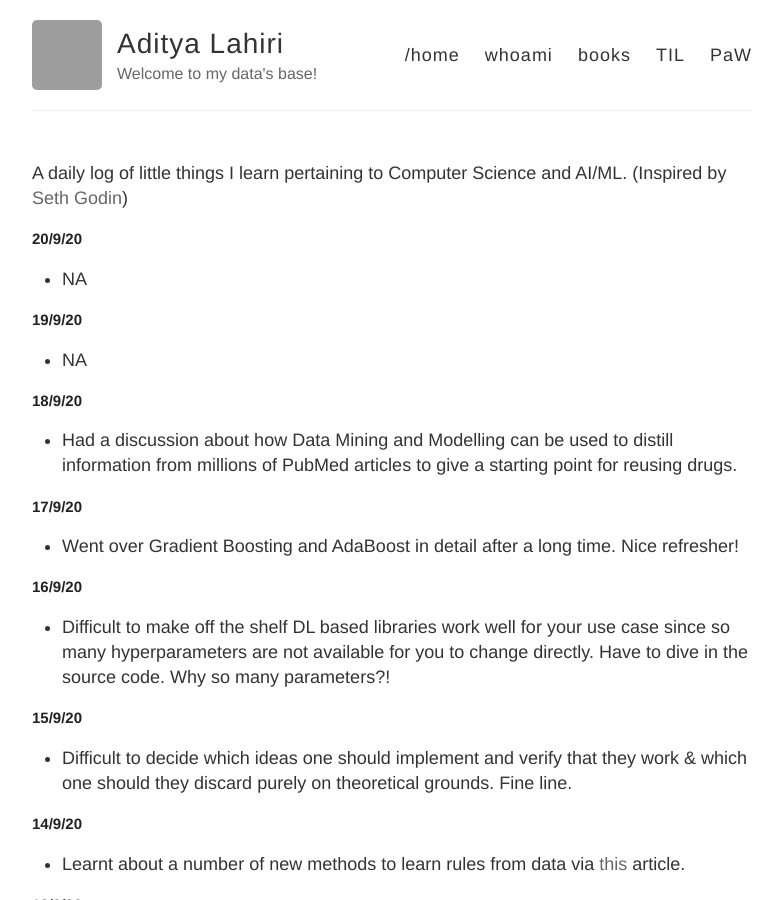
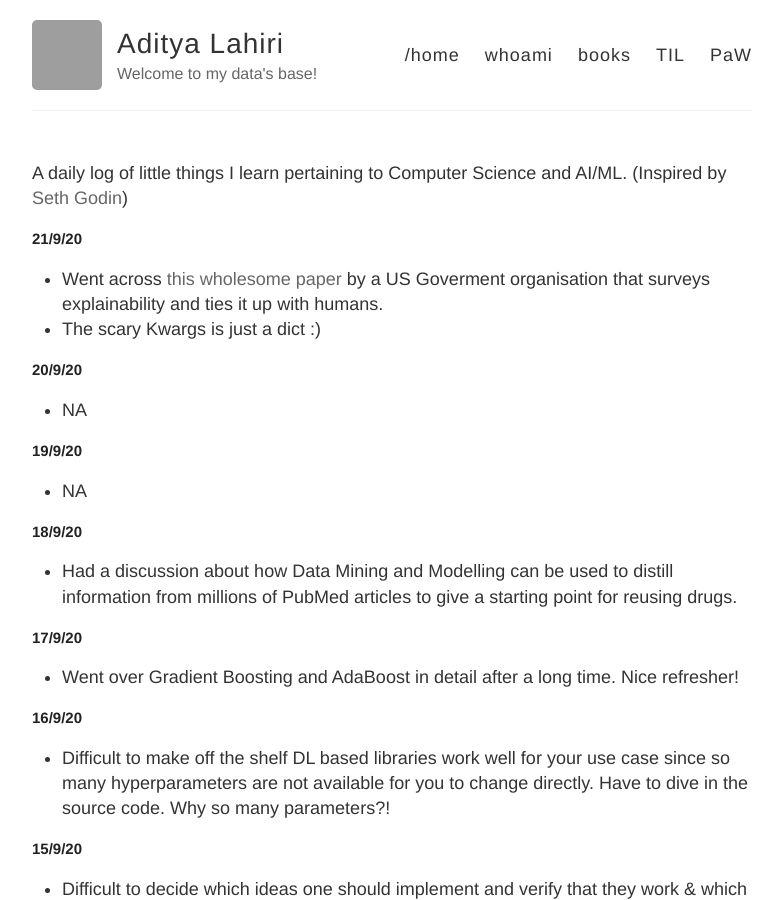
Before and after one commit to adityalahiri/adityalahiri.github.io, a Jekyll site: the page built from TIL.md, in a window 1280 px wide and 900 px high. Shown: the whole window, without its empty margins (248-1030 px from the left). Built offline with Jekyll 4.4.1, drawn with Linux system fonts in a browser that asks for light colours; our own code applies the rules of GitHub Pages for plain Markdown files; grey boxes are pictures that could not be loaded.

Commit message:
Update for 21/9

```diff
--- a/TIL.md
+++ b/TIL.md
@@ -1,5 +1,10 @@
 A daily log of little things I learn pertaining to Computer Science and AI/ML.
 (Inspired by [Seth Godin](https://seths.blog/))
+
+## 21/9/20
+
+* Went across [this wholesome paper](https://www.nist.gov/system/files/documents/2020/08/17/NIST%20Explainable%20AI%20Draft%20NISTIR8312%20%281%29.pdf) by a US Goverment organisation that surveys explainability and ties it up with humans.
+* The scary Kwargs is just a dict :)
 
 ## 20/9/20
 
```
